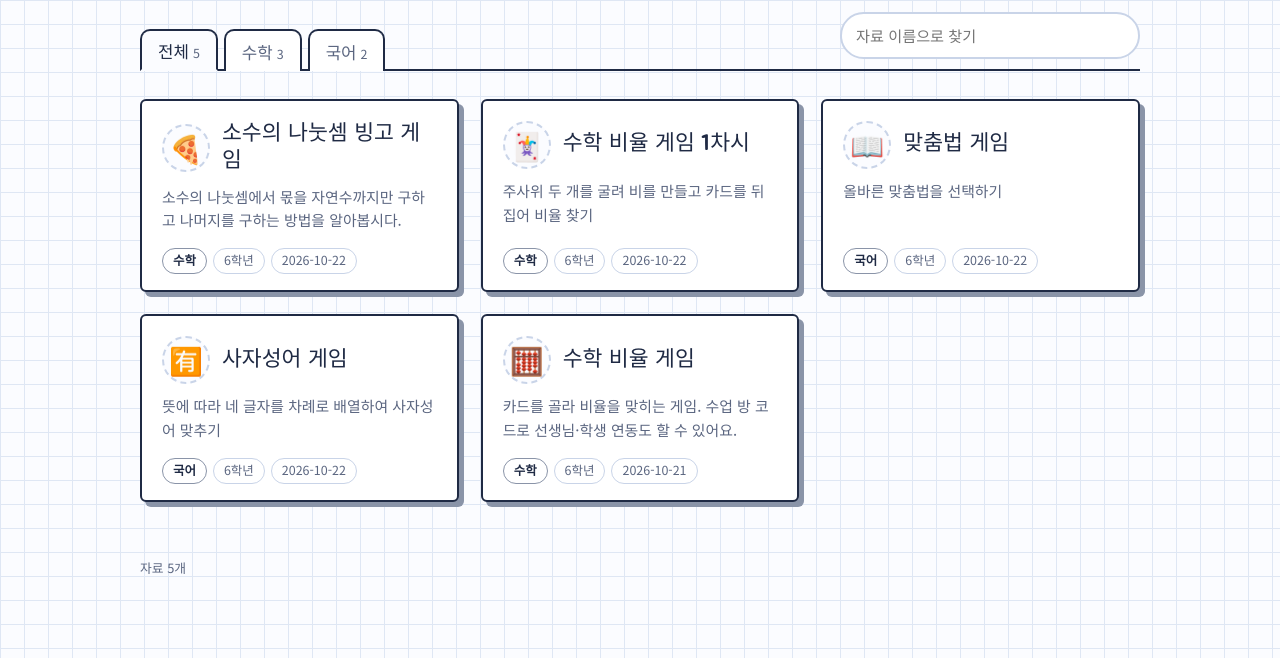
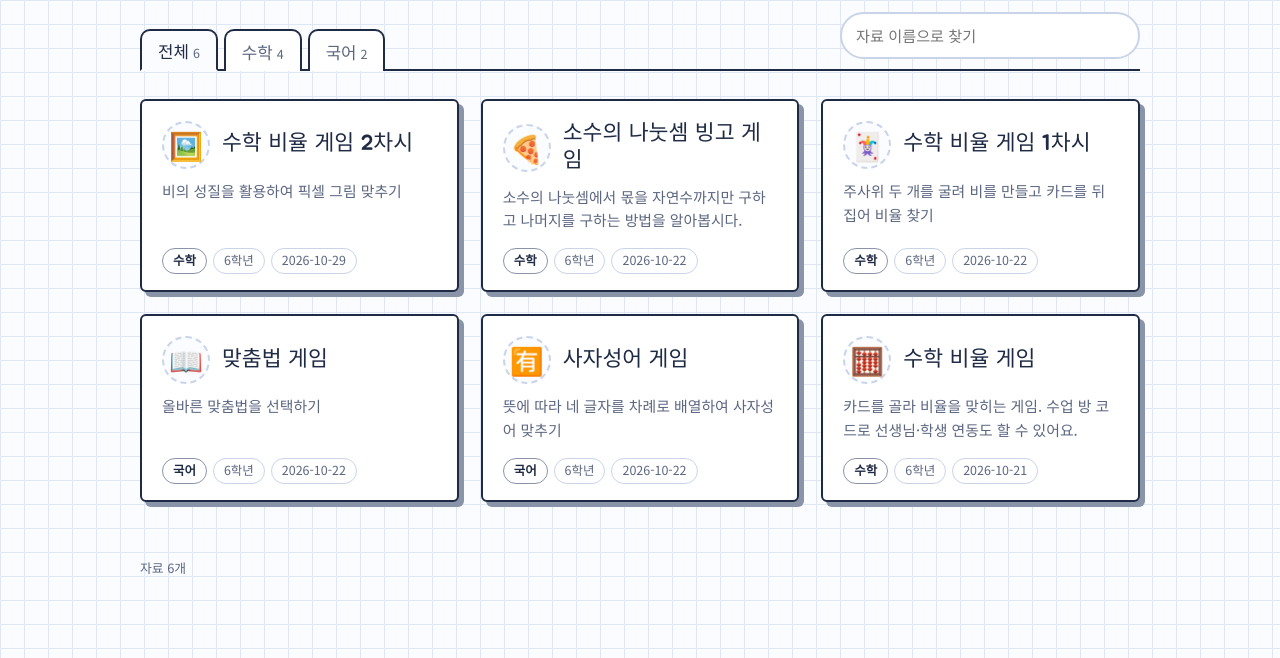
Before and after one commit to hailoo1-netizen/yujinarchive, a plain HTML site: page index.html in a window 1280 px wide. Shown: the part 216-874 px from the top of the page. Drawn offline with Linux system fonts and the light colour scheme.

Commit message:
Add new math ratio game entry to index.html

```diff
--- a/index.html
+++ b/index.html
@@ -58,6 +58,15 @@
     icon: "🃏",
     grade: "6학년",
     date: "2026-10-22"
+  },
+  {
+    title: "수학 비율 게임 2차시",
+    desc: "비의 성질을 활용하여 픽셀 그림 맞추기",
+    category: "수학",
+    link: "games/ratio-game3/",
+    icon: "🖼️",
+    grade: "6학년",
+    date: "2026-10-29"
   },
   {
     title: "맞춤법 게임",
```
